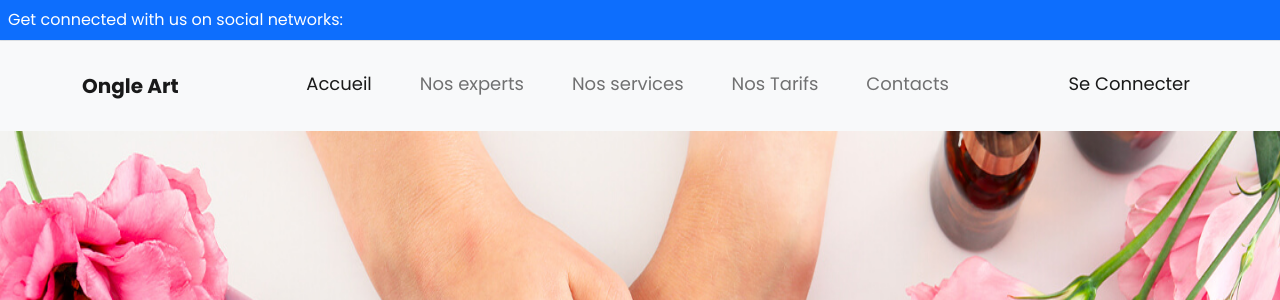
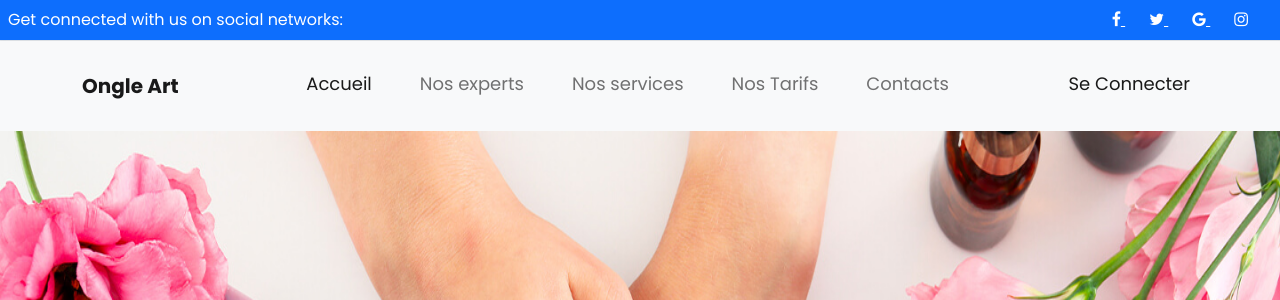
Before and after one commit to Hanenkhelifi/ongle_art, a PHP site: page / in a window 1280 px wide. Shown: the top 300 px of the page. Run offline with PHP 8.4, Linux system fonts and the light colour scheme.

Commit message:
continuitée

```diff
--- a/ongle_art/index.php
+++ b/ongle_art/index.php
@@ -10,7 +10,7 @@
     <!-- GOOGLE FONTS -->
     <link href="https://fonts.googleapis.com/css2?family=Poppins:ital,wght@0,100;0,200;0,300;0,400;0,500;0,600;0,700;0,800;0,900;1,100;1,200;1,300;1,400;1,500;1,600;1,700;1,800;1,900&display=swap" rel="stylesheet">
     <!--css -->
-
+    <link rel="stylesheet" href="https://cdnjs.cloudflare.com/ajax/libs/font-awesome/4.7.0/css/font-awesome.min.css">
     <link rel="stylesheet" href="./css/style.css">
     <title>site web ongle art </title>
 </head>
@@ -30,23 +30,19 @@
                 <!-- Right -->
                 <div>
                     <a href="" class="me-4 text-reset">
-                        <i class="fab fa-facebook-f"></i>
+                        <i class="fa fa-facebook"></i>
                     </a>
                     <a href="" class="me-4 text-reset">
-                        <i class="fab fa-twitter"></i>
+                        <i class="fa fa-twitter"></i>
                     </a>
                     <a href="" class="me-4 text-reset">
-                        <i class="fab fa-google"></i>
+                        <i class="fa fa-google"></i>
                     </a>
                     <a href="" class="me-4 text-reset">
-                        <i class="fab fa-instagram"></i>
+                        <i class="fa fa-instagram"></i>
                     </a>
-                    <a href="" class="me-4 text-reset">
-                        <i class="fab fa-linkedin"></i>
-                    </a>
-                    <a href="" class="me-4 text-reset">
-                        <i class="fab fa-github"></i>
-                    </a>
+
+
                 </div>
                 <!-- Right -->
             </section>
```
